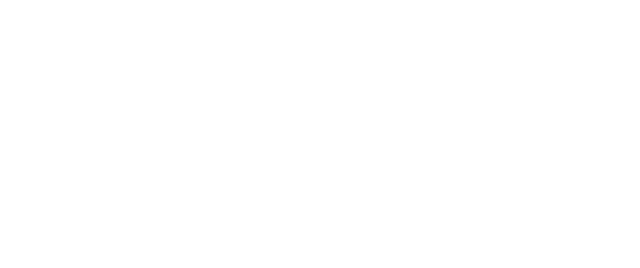
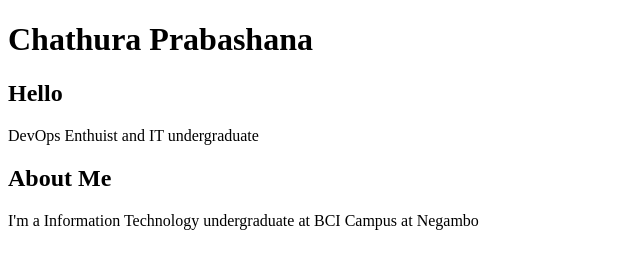
Before and after one commit to PrabashanaDev/CodeSprout-Hackathon, a plain HTML site: page index.html in a window 1280 px wide. Shown: the whole page, without its empty margins (0-640 px from the left). Drawn offline with Linux system fonts and the light colour scheme.

Commit message:
Update the index

```diff
--- a/index.html
+++ b/index.html
@@ -8,7 +8,23 @@
 </head>
 <body>
     <header>
+        <h1>Chathura Prabashana</h1>
+    </header>
 
-    </header>
+<section id="hero">
+    <h2>
+        Hello
+    </h2>
+    <p>DevOps Enthuist and IT undergraduate</p>
+</section>
+
+<section id="about">
+    <h2>
+        About Me
+    </h2>
+    <p>I'm a Information Technology undergraduate at BCI Campus at Negambo</p>
+
+</section>
+
 </body>
 </html>
```
